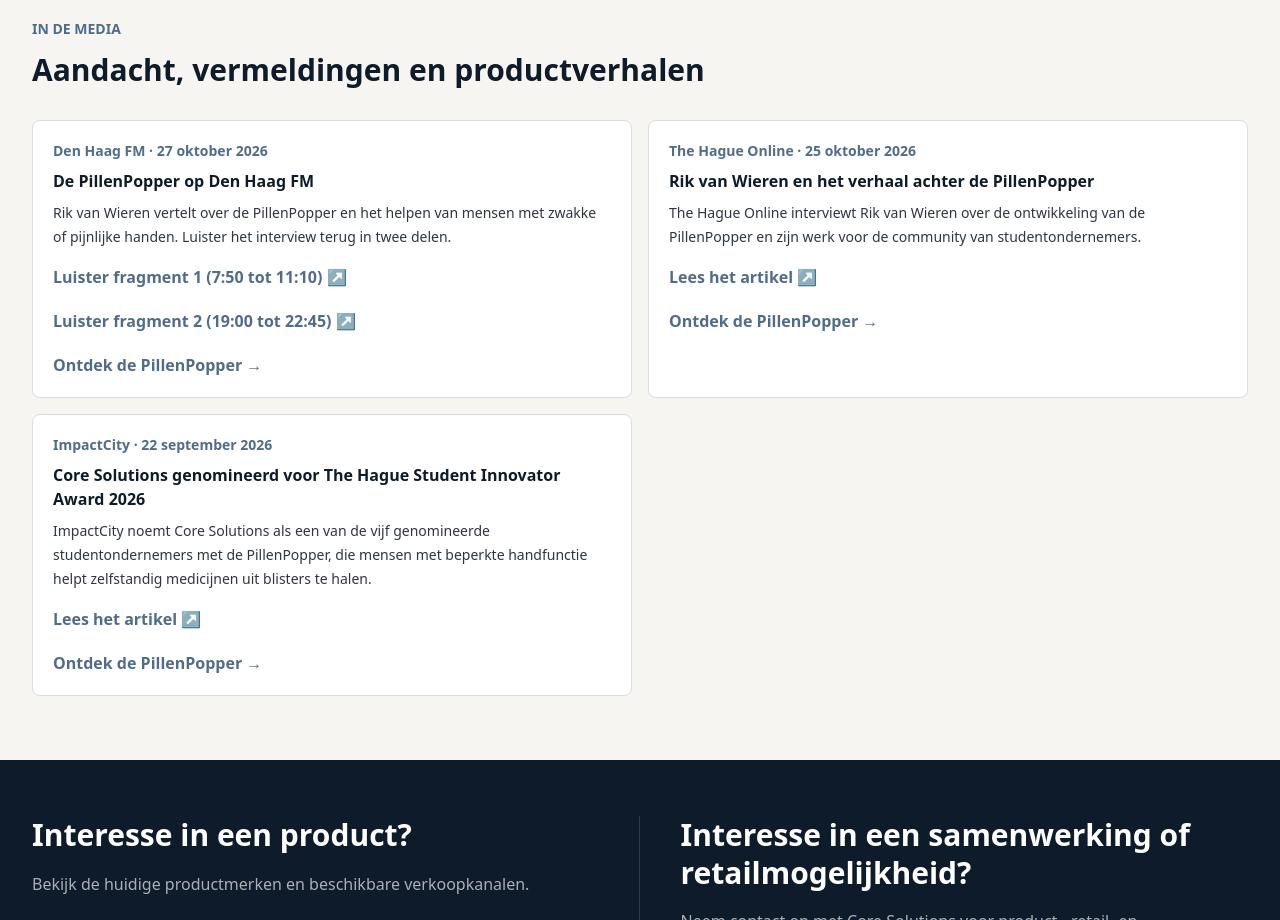
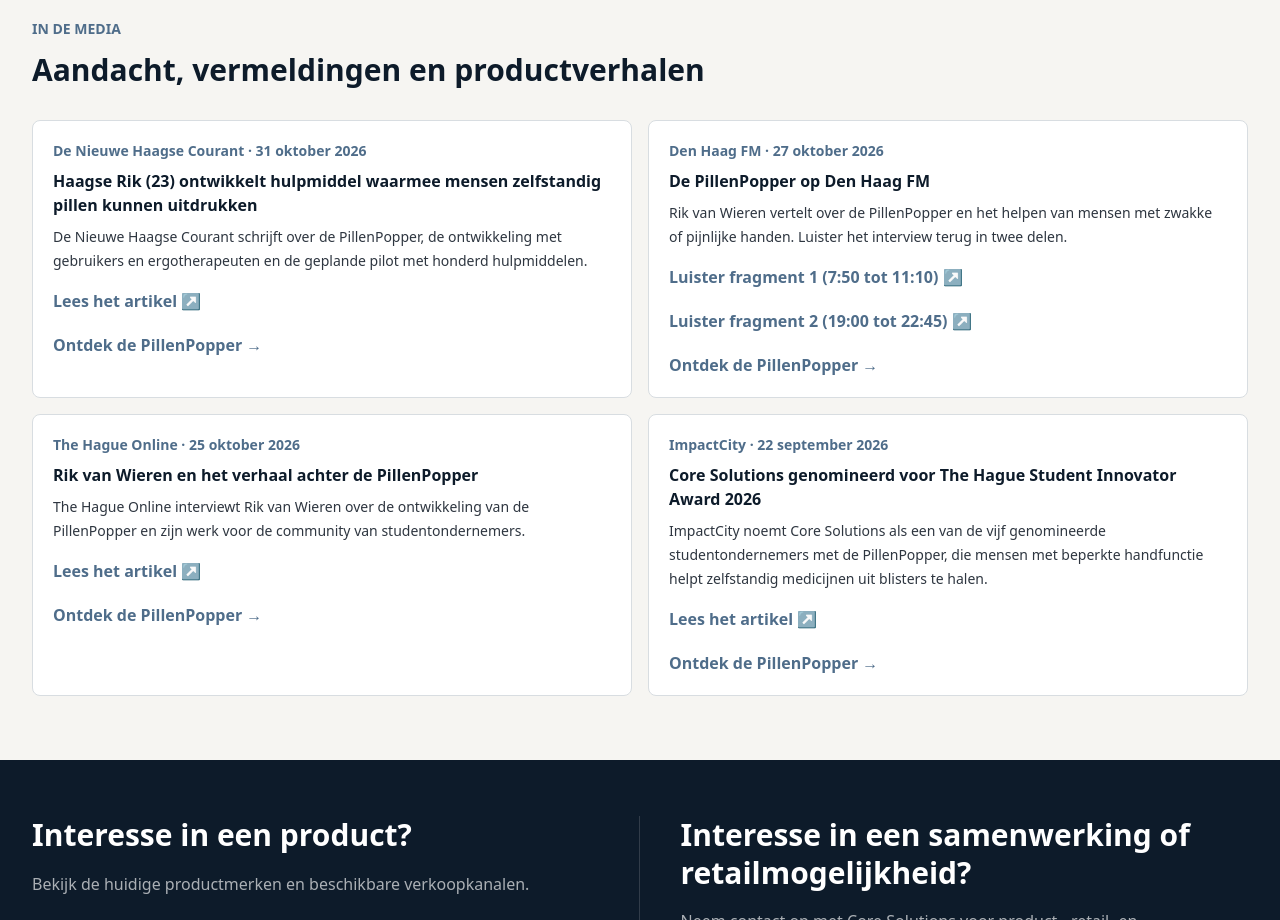
Before and after one commit to Rikkertjedecodeertje/CoreSolutionsWebsite, a Next.js app: page /nl in a window 1280 px wide. Shown: the part 1900-2820 px from the top of the page. Built offline with nearby package versions, Linux system fonts and the light colour scheme.

Commit message:
Add De Nieuwe Haagse Courant coverage of PillenPopper
Add the 31 October 2026 article to the English and Dutch PillenPopper media sections and matching homepage highlights, with localized descriptions and publication dates.

```diff
--- a/src/data/projects.nl.ts
+++ b/src/data/projects.nl.ts
@@ -219,6 +219,13 @@ export const projectsNl: Project[] = [
     ],
     "mediaMentions": [
       {
+        "title": "Haagse Rik (23) ontwikkelt hulpmiddel waarmee mensen zelfstandig pillen kunnen uitdrukken",
+        "description": "De Nieuwe Haagse Courant schrijft over de PillenPopper, de ontwikkeling met gebruikers en ergotherapeuten en de geplande pilot met honderd hulpmiddelen.",
+        "href": "https://dnhc.nl/voorpagina/haagse-rik-23-ontwikkelt-hulpmiddel-waarmee-mensen-zelfstandig-pillen-kunnen-uitdrukken/",
+        "source": "De Nieuwe Haagse Courant",
+        "date": "31 oktober 2026"
+      },
+      {
         "title": "De PillenPopper op Den Haag FM",
         "description": "Rik van Wieren vertelt over de PillenPopper en het helpen van mensen met zwakke of pijnlijke handen. Luister het interview terug in twee delen.",
         "href": "https://media.denhaagfm.nl/audio/denhaagfm/202610271900.mp3#t=470,670",
@@ -302,6 +309,14 @@ export const editableMetricsNl = [
 export const mediaHighlightsNl: MediaHighlight[] = [
   {
     "projectSlug": "pillenpopper",
+    "title": "Haagse Rik (23) ontwikkelt hulpmiddel waarmee mensen zelfstandig pillen kunnen uitdrukken",
+    "description": "De Nieuwe Haagse Courant schrijft over de PillenPopper, de ontwikkeling met gebruikers en ergotherapeuten en de geplande pilot met honderd hulpmiddelen.",
+    "href": "https://dnhc.nl/voorpagina/haagse-rik-23-ontwikkelt-hulpmiddel-waarmee-mensen-zelfstandig-pillen-kunnen-uitdrukken/",
+    "source": "De Nieuwe Haagse Courant",
+    "date": "31 oktober 2026"
+  },
+  {
+    "projectSlug": "pillenpopper",
     "title": "De PillenPopper op Den Haag FM",
     "description": "Rik van Wieren vertelt over de PillenPopper en het helpen van mensen met zwakke of pijnlijke handen. Luister het interview terug in twee delen.",
     "href": "https://media.denhaagfm.nl/audio/denhaagfm/202610271900.mp3#t=470,670",
```
Also changed, not shown: src/data/projects.ts (+15 -0 lines).
